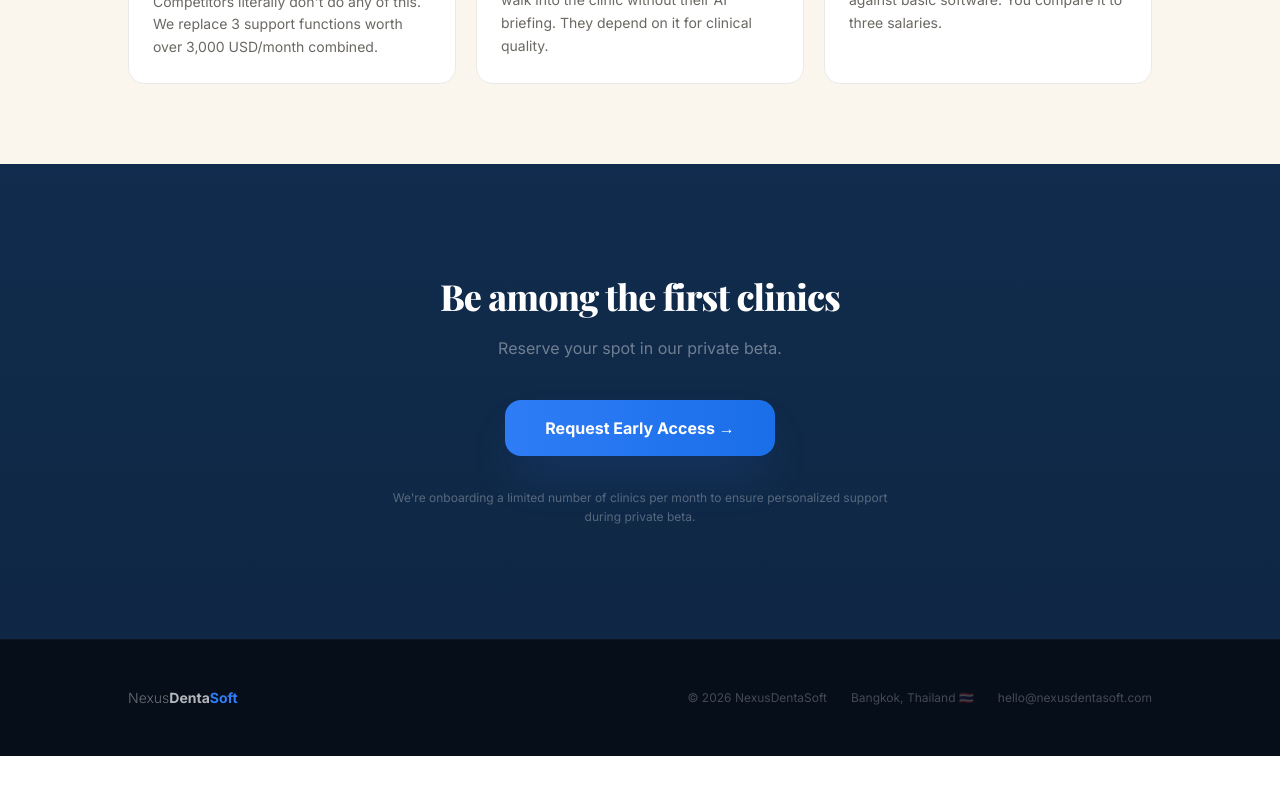
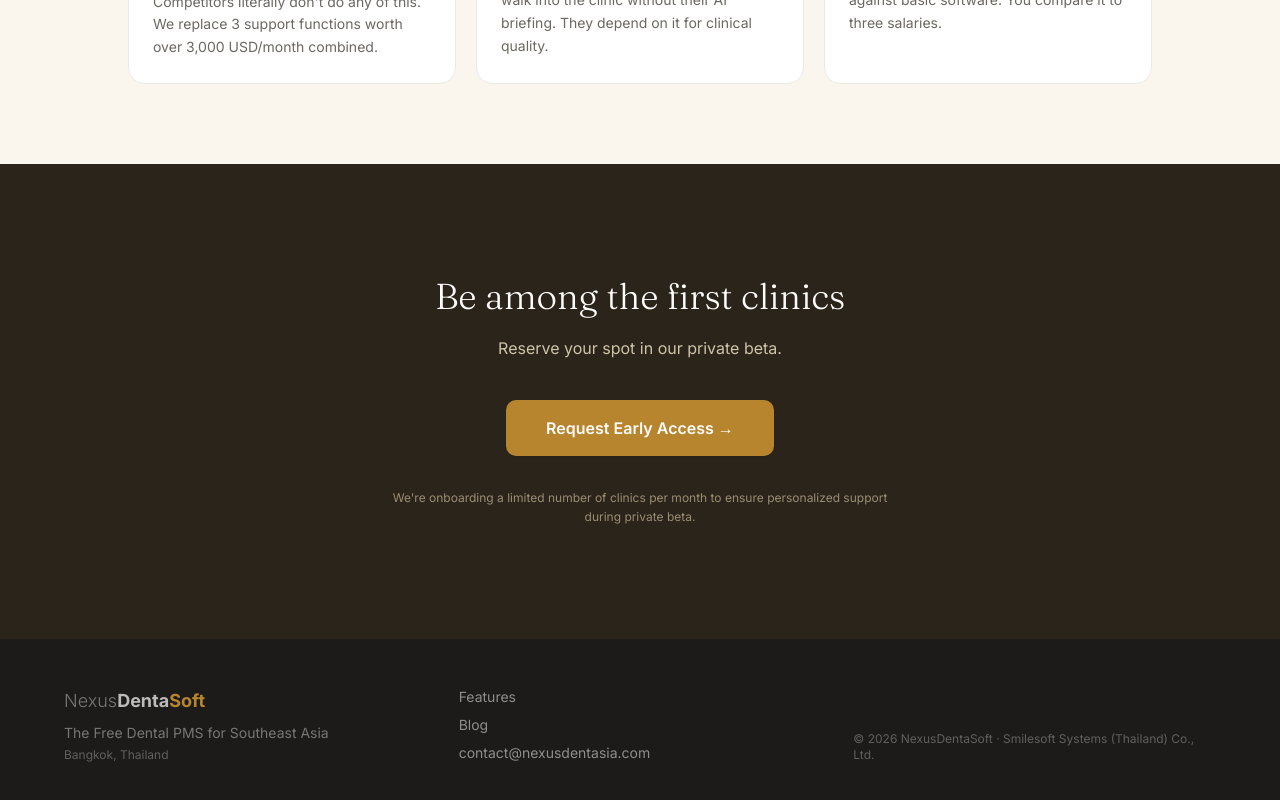
Before and after one commit to nexusdentalai/nexusdentasoft-marketing, a Next.js app: page /en in a window 1280 px wide. Shown: the part 2120-2920 px from the top of the page. Before the commit the page ends 2876 px from the top, so only its background shows below. Built offline with nearby package versions, Linux system fonts and the light colour scheme; no server answers.

Commit message:
feat(home): H3 CTA final espresso + bouton gold + footer consolidé (inline supprimé → <Footer> enrichi : location, contact@nexusdentasia.com, copyright Smilesoft Systems) — HomePage 100% warm

```diff
--- a/components/Footer.tsx
+++ b/components/Footer.tsx
@@ -15,11 +15,12 @@ export default function Footer({ t, locale }: { t: T; locale: string }) {
               <span style={{ fontWeight: 700, color: '#b8852f' }}>Soft</span>
             </div>
             <p className="text-sm text-white/40">{t.footer.tagline}</p>
+            <p className="text-xs text-white/30 mt-1">{t.footer.location}</p>
           </div>
           <div className="space-y-2">
             <a href="#features" className="block text-sm text-white/50 hover:text-white/80">{t.footer.features}</a>
             <Link href={`/${locale}/blog`} className="block text-sm text-white/50 hover:text-white/80">{t.footer.blog}</Link>
-            <a href="mailto:hello@nexusdentasoft.com" className="block text-sm text-white/50 hover:text-white/80">{t.footer.contact}</a>
+            <a href={`mailto:${t.footer.email}`} className="block text-sm text-white/50 hover:text-white/80">{t.footer.email}</a>
           </div>
           <div className="flex items-end">
             <p className="text-xs text-white/30">{t.footer.copyright}</p>
--- a/components/HomePage.tsx
+++ b/components/HomePage.tsx
@@ -2,6 +2,7 @@
 import { useEffect, useRef, useState } from 'react'
 import HeroRedesign from './HeroRedesign'
 import RequestAccessModal from './RequestAccessModal'
+import Footer from './Footer'
 import type { Currency } from '@/lib/pricing-config'
 
 type T = Record<string, any>
@@ -30,7 +31,7 @@ export default function HomePage({ t, locale, currency }: { t: T; locale: string
   const registerUrl = `https://app.nexusdentasoft.com/register`
   const [reqOpen, setReqOpen] = useState(false)
   const signupsOpen = process.env.NEXT_PUBLIC_SIGNUPS_OPEN === 'true'
-  const r1 = useReveal(), r2 = useReveal(), r3 = useReveal(), r4 = useReveal(), r5 = useReveal()
+  const r1 = useReveal(), r2 = useReveal(), r3 = useReveal(), r4 = useReveal()
 
   return (
     <>
@@ -140,54 +141,37 @@ export default function HomePage({ t, locale, currency }: { t: T; locale: string
         </div>
       </section>
 
-      {/* ── CTA bottom — Lot H3 (à refondre, navy temporaire) ─ */}
-      <section className="py-28 px-4 bg-[#0f2744] relative overflow-hidden" ref={r4.ref}>
-        <div className="absolute inset-0 bg-gradient-to-b from-[#2e7df7]/5 to-transparent pointer-events-none" />
-        <div className={`max-w-3xl mx-auto text-center relative z-10 ${r4.cls}`}>
-          <h2 className="text-3xl sm:text-4xl font-extrabold text-white mb-5 tracking-tight"
-            style={{ fontFamily: "'Playfair Display', Georgia, serif" }}>
+      {/* ── CTA bottom (espresso warm + bouton gold, cohérent Hero/B paradigm) ─ */}
+      <section className="py-28 px-4 bg-espresso text-w-0" ref={r4.ref}>
+        <div className={`max-w-3xl mx-auto text-center ${r4.cls}`}>
+          <h2 className="text-3xl sm:text-4xl mb-5 leading-tight"
+            style={{ fontFamily: "'Fraunces', Georgia, serif", fontWeight: 300 }}>
             {signupsOpen ? t.cta.title : t.privateBeta.ctaBottomTitle}
           </h2>
-          <p className="text-base text-white/40 mb-10">
+          <p className="text-base text-w-300 mb-10">
             {signupsOpen ? t.cta.subtitle : t.privateBeta.ctaBottomSubtitle}
           </p>
           {signupsOpen ? (
             <a href={registerUrl}
-              className="group relative inline-block px-10 py-4 bg-gradient-to-r from-[#2e7df7] to-[#1a6ee8] text-white font-bold rounded-2xl shadow-2xl shadow-blue-500/20 hover:shadow-blue-500/40 hover:scale-[1.03] transition-all duration-300">
-              <span className="relative z-10">{t.cta.button}</span>
+              className="inline-block px-10 py-4 bg-gold text-w-0 font-semibold rounded-[10px] hover:bg-gold-dark transition-colors shadow-sm">
+              {t.cta.button}
             </a>
           ) : (
             <button type="button" onClick={() => setReqOpen(true)}
-              className="group relative inline-block px-10 py-4 bg-gradient-to-r from-[#2e7df7] to-[#1a6ee8] text-white font-bold rounded-2xl shadow-2xl shadow-blue-500/20 hover:shadow-blue-500/40 hover:scale-[1.03] transition-all duration-300">
-              <span className="relative z-10">{t.privateBeta.ctaBottomButton}</span>
+              className="inline-block px-10 py-4 bg-gold text-w-0 font-semibold rounded-[10px] hover:bg-gold-dark transition-colors shadow-sm">
+              {t.privateBeta.ctaBottomButton}
             </button>
           )}
           {!signupsOpen && (
-            <p className="text-xs text-white/30 mt-8 max-w-lg mx-auto leading-relaxed">
+            <p className="text-xs text-w-500 mt-8 max-w-lg mx-auto leading-relaxed">
               {t.privateBeta.bottomLimitedAccess}
             </p>
           )}
         </div>
       </section>
 
-      {/* ── FOOTER inline — Lot H3 (à consolider vers Footer.tsx, navy temporaire) ─ */}
-      <footer className="py-12 px-4 bg-[#060e1a] border-t border-white/[0.04]" ref={r5.ref}>
-        <div className={`max-w-5xl mx-auto ${r5.cls}`}>
-          <div className="flex flex-col sm:flex-row items-center justify-between gap-6">
-            <div className="flex items-center text-sm">
-              <span style={{ fontWeight: 300, color: 'rgba(255,255,255,0.4)' }}>Nexus</span>
-              {' '}
-              <span style={{ fontWeight: 700, color: 'rgba(255,255,255,0.7)' }}>Denta</span>
-              <span style={{ fontWeight: 700, color: '#2e7df7' }}>Soft</span>
-            </div>
-            <div className="flex items-center gap-6 text-xs text-white/25">
-              <span>&copy; 2026 NexusDentaSoft</span>
-              <span>Bangkok, Thailand 🇹🇭</span>
-              <a href="mailto:hello@nexusdentasoft.com" className="hover:text-white/50 transition-colors">hello@nexusdentasoft.com</a>
-            </div>
-          </div>
-        </div>
-      </footer>
+      {/* ── FOOTER (composant consolidé H3 : espresso warm + gold + location + email) ─ */}
+      <Footer t={t} locale={locale} />
 
       <RequestAccessModal isOpen={reqOpen} onClose={() => setReqOpen(false)} t={t} locale={locale} />
 
--- a/lib/i18n.ts
+++ b/lib/i18n.ts
@@ -61,7 +61,7 @@ export const translations: Record<Locale, Record<string, any>> = {
       subtitle: 'Join clinics across Southeast Asia already using NexusDentaSoft.',
       button: 'Start for Free Today →',
     },
-    footer: { tagline: 'The Free Dental PMS for Southeast Asia', features: 'Features', blog: 'Blog', contact: 'Contact', copyright: '© 2025 NexusDentaSoft by KitView Asia' },
+    footer: { tagline: 'The Free Dental PMS for Southeast Asia', features: 'Features', blog: 'Blog', location: 'Bangkok, Thailand', email: 'contact@nexusdentasia.com', copyright: '© 2026 NexusDentaSoft · Smilesoft Systems (Thailand) Co., Ltd.' },
     blog: { title: 'Blog', subtitle: 'Insights for dental clinics in Southeast Asia', readMore: 'Read more →' },
     privateBeta: {
       badge: 'Private Beta · By Invitation',
@@ -169,7 +169,7 @@ export const translations: Record<Locale, Record<string, any>> = {
       subtitle: 'เข้าร่วมกับคลินิกทั่วเอเชียตะวันออกเฉียงใต้ที่ใช้ NexusDentaSoft อยู่แล้ว',
       button: 'เริ่มใช้งานฟรีวันนี้ →',
     },
-    footer: { tagline: 'PMS ทันตกรรมฟรีสำหรับเอเชียตะวันออกเฉียงใต้', features: 'ฟีเจอร์', blog: 'บล็อก', contact: 'ติดต่อ', copyright: '© 2568 NexusDentaSoft โดย KitView Asia' },
+    footer: { tagline: 'PMS ทันตกรรมฟรีสำหรับเอเชียตะวันออกเฉียงใต้', features: 'ฟีเจอร์', blog: 'บล็อก', location: 'กรุงเทพฯ ประเทศไทย', email: 'contact@nexusdentasia.com', copyright: '© 2026 NexusDentaSoft · Smilesoft Systems (Thailand) Co., Ltd.' },
     blog: { title: 'บล็อก', subtitle: 'บทความสำหรับคลินิกทันตกรรมในเอเชียตะวันออกเฉียงใต้', readMore: 'อ่านเพิ่มเติม →' },
     privateBeta: {
       badge: 'รุ่นทดลองส่วนตัว · เฉพาะผู้ได้รับเชิญ',
@@ -277,7 +277,7 @@ export const translations: Record<Locale, Record<string, any>> = {
       subtitle: 'Tham gia cùng các phòng khám trên khắp Đông Nam Á đang sử dụng NexusDentaSoft',
       button: 'Bắt đầu miễn phí hôm nay →',
     },
-    footer: { tagline: 'PMS Nha Khoa Miễn Phí cho Đông Nam Á', features: 'Tính năng', blog: 'Blog', contact: 'Liên hệ', copyright: '© 2025 NexusDentaSoft bởi KitView Asia' },
+    footer: { tagline: 'PMS Nha Khoa Miễn Phí cho Đông Nam Á', features: 'Tính năng', blog: 'Blog', location: 'Bangkok, Thái Lan', email: 'contact@nexusdentasia.com', copyright: '© 2026 NexusDentaSoft · Smilesoft Systems (Thailand) Co., Ltd.' },
     blog: { title: 'Blog', subtitle: 'Bài viết dành cho phòng khám nha khoa Đông Nam Á', readMore: 'Đọc thêm →' },
     privateBeta: {
       badge: 'Beta Riêng · Theo Lời Mời',
```
